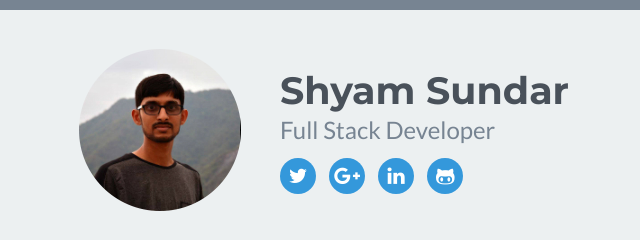
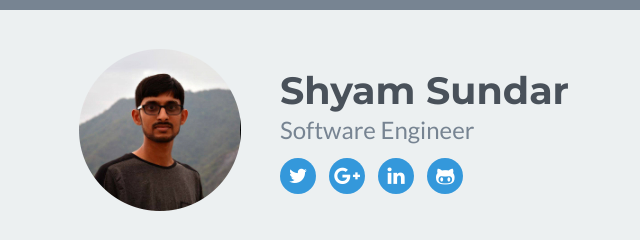
Before and after one commit to shyam1210/shyam1210.github.io, a plain HTML site: page index.html in a window 1280 px wide. Shown: the top 240 px of the page, 0-640 px from the left. Drawn offline with Linux system fonts and the light colour scheme.

Commit message:
Changes to details

```diff
--- a/index.html
+++ b/index.html
@@ -28,7 +28,7 @@
             <img class="profile-image img-responsive pull-left" src="assets/images/profile.png" alt="Shyam" />
             <div class="profile-content pull-left">
                 <h1 class="name">Shyam Sundar</h1>
-                <h2 class="desc">Full Stack Developer</h2>
+                <h2 class="desc">Software Engineer</h2>
                 <ul class="social list-inline">
                     <li><a href="https://twitter.com/ssnair4u" target="_blank"><i class="fa fa-twitter"></i></a></li>
                     <li><a href="https://plus.google.com/+ShyamSundar1210" target="_blank"><i class="fa fa-google-plus"></i></a></li>
```
